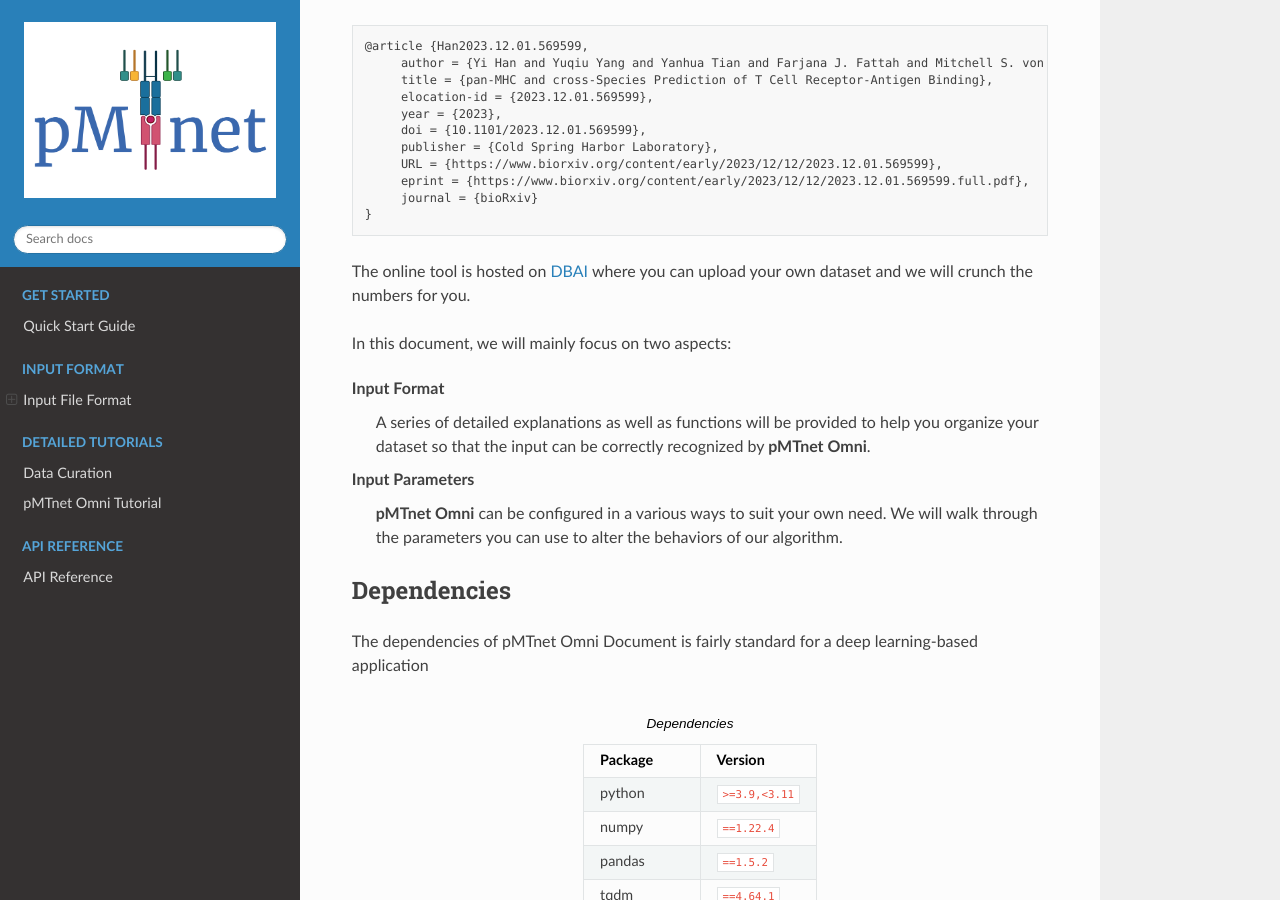
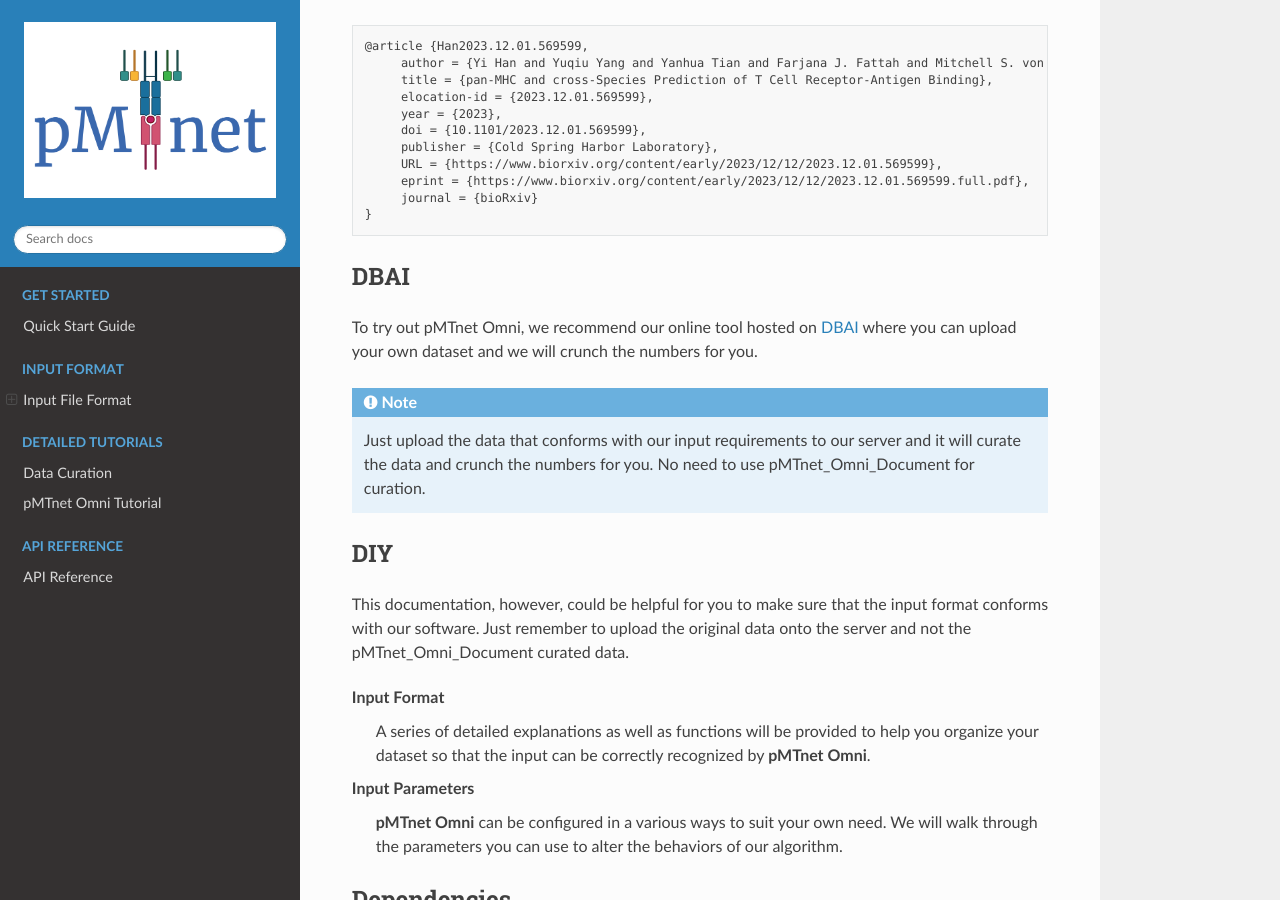
Before and after one commit to Yuqiu-Yang/pMTnet_Omni_Document, a Sphinx documentation site: the page built from docs/source/index.rst, in a window 1280 px wide and 900 px high, scrolled down 1145 px. Built offline with Sphinx 7.4.7 and the Read the Docs theme 2.0.0, drawn with Linux system fonts in a browser that asks for light colours.

Commit message:
update document

```diff
--- a/docs/source/index.rst
+++ b/docs/source/index.rst
@@ -36,10 +36,25 @@ For a more detailed exploration of our model, please refer to `our paper <https:
 	journal = {bioRxiv}
    }
 
-The online tool is hosted on `DBAI <https://dbai.biohpc.swmed.edu/pmtnet/>`_ where you can upload
+DBAI
+--------------
+
+To try out pMTnet Omni, we recommend our online tool hosted on `DBAI <https://dbai.biohpc.swmed.edu/pmtnet/>`_ where you can upload
 your own dataset and we will crunch the numbers for you.
 
-In this document, we will mainly focus on two aspects:
+.. note::
+
+   Just upload the data that conforms with our input requirements to our server and it
+   will curate the data and crunch the numbers for you.
+   No need to use pMTnet_Omni_Document for curation.
+
+
+DIY
+--------------
+
+This documentation, however, could be helpful for you to make sure that the input format
+conforms with our software. Just remember to upload the original data onto the server and not
+the pMTnet_Omni_Document curated data.
 
 Input Format
    A series of detailed explanations as well as functions will be provided to help you organize your dataset so that
```
Also changed, not shown: README.md (+12 -8 lines).
